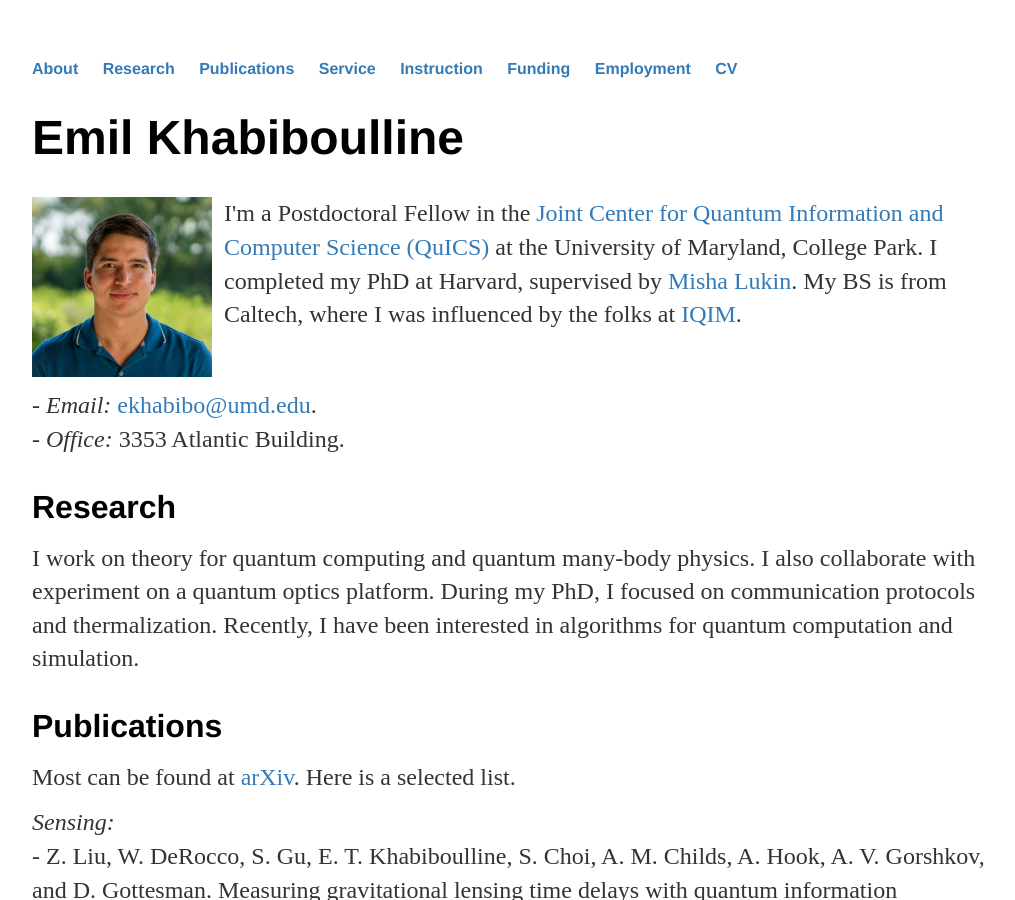
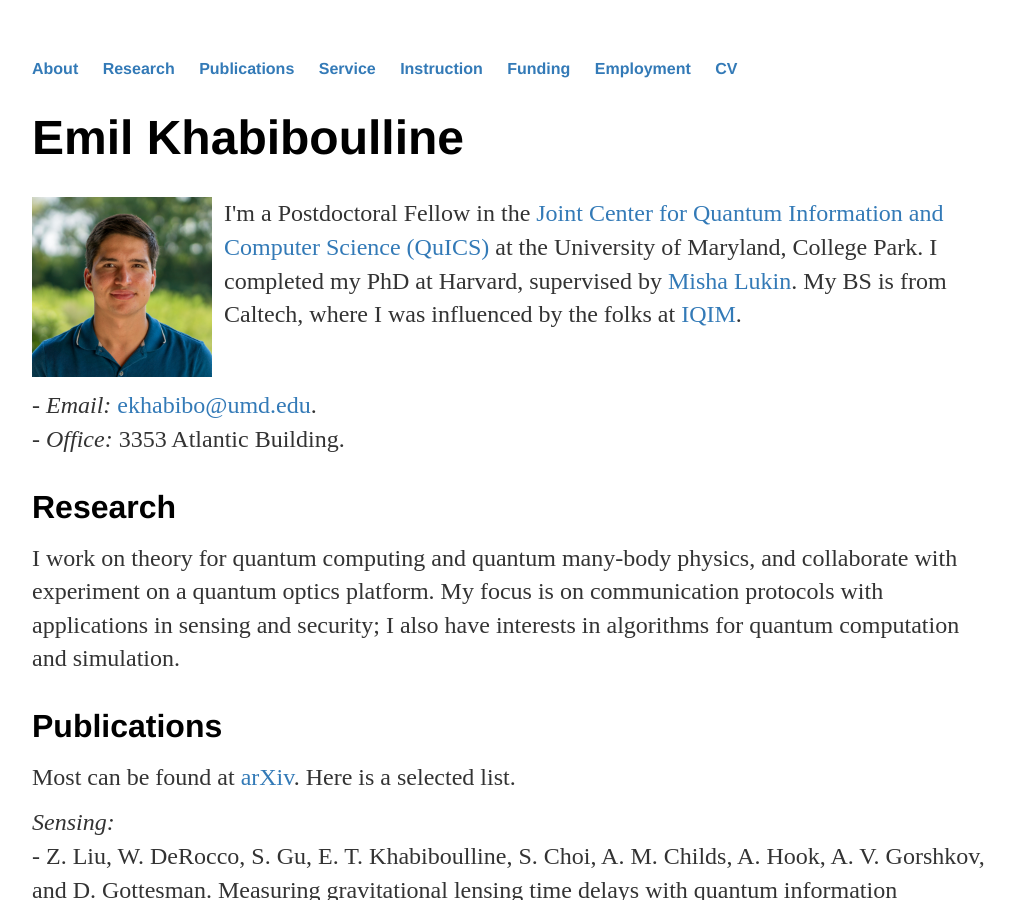
Before and after one commit to emilkhab/emilkhab.github.io, a Jekyll site: the page built from index.html, in a window 1280 px wide and 900 px high. Shown: the whole window, without its empty margins (128-1143 px from the left). Built offline with Jekyll 4.4.1, drawn with Linux system fonts in a browser that asks for light colours.

Commit message:
Update index.html

```diff
--- a/index.html
+++ b/index.html
@@ -14,7 +14,7 @@ title: Emil Khabiboulline
 
 <div class="blurb" style="clear:left;" id="Research">
 	<h2>Research</h2>
-	<p>I work on theory for quantum computing and quantum many-body physics. I also collaborate with experiment on a quantum optics platform. During my PhD, I focused on communication protocols and thermalization. Recently, I have been interested in algorithms for quantum computation and simulation.</p>
+	<p>I work on theory for quantum computing and quantum many-body physics, and collaborate with experiment on a quantum optics platform. My focus is on communication protocols with applications in sensing and security; I also have interests in algorithms for quantum computation and simulation.</p>
 </div>
 
 <div class="blurb" id="Publications">
```
